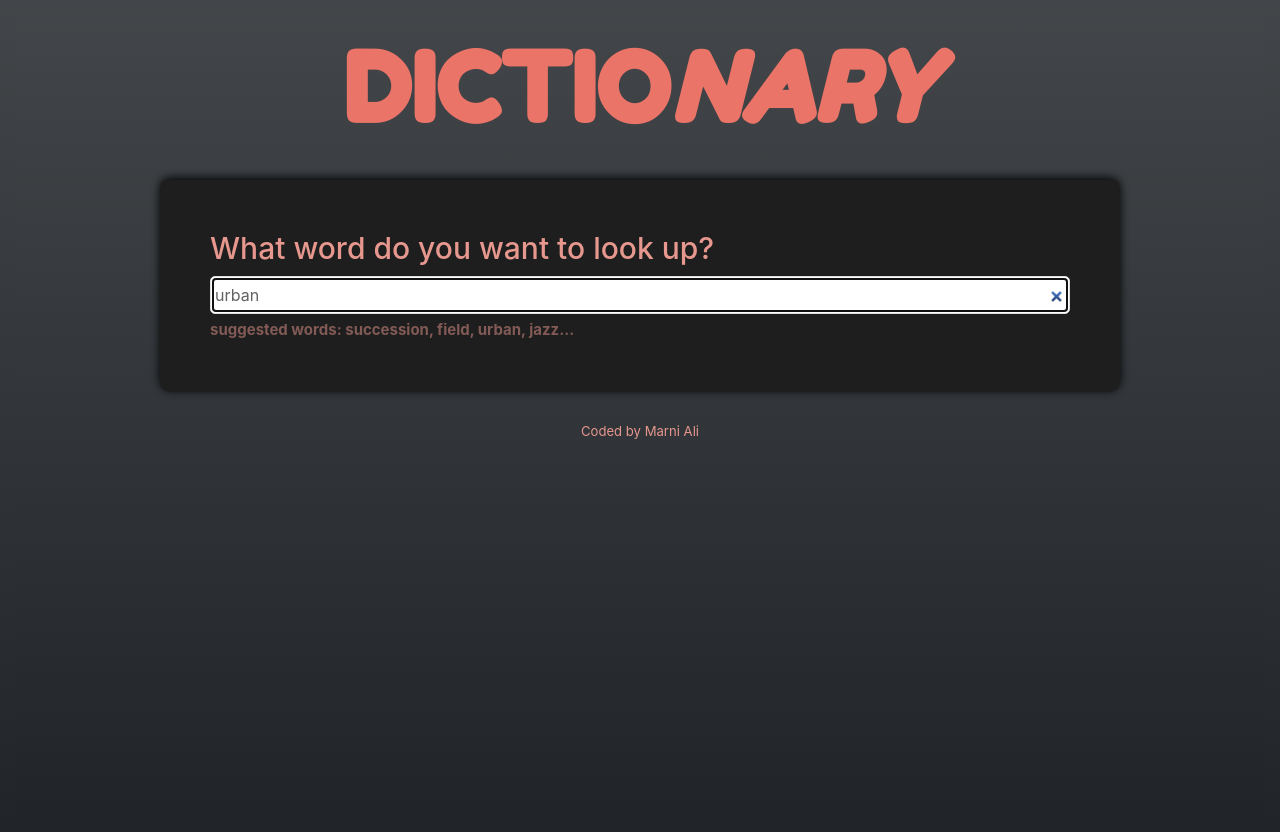
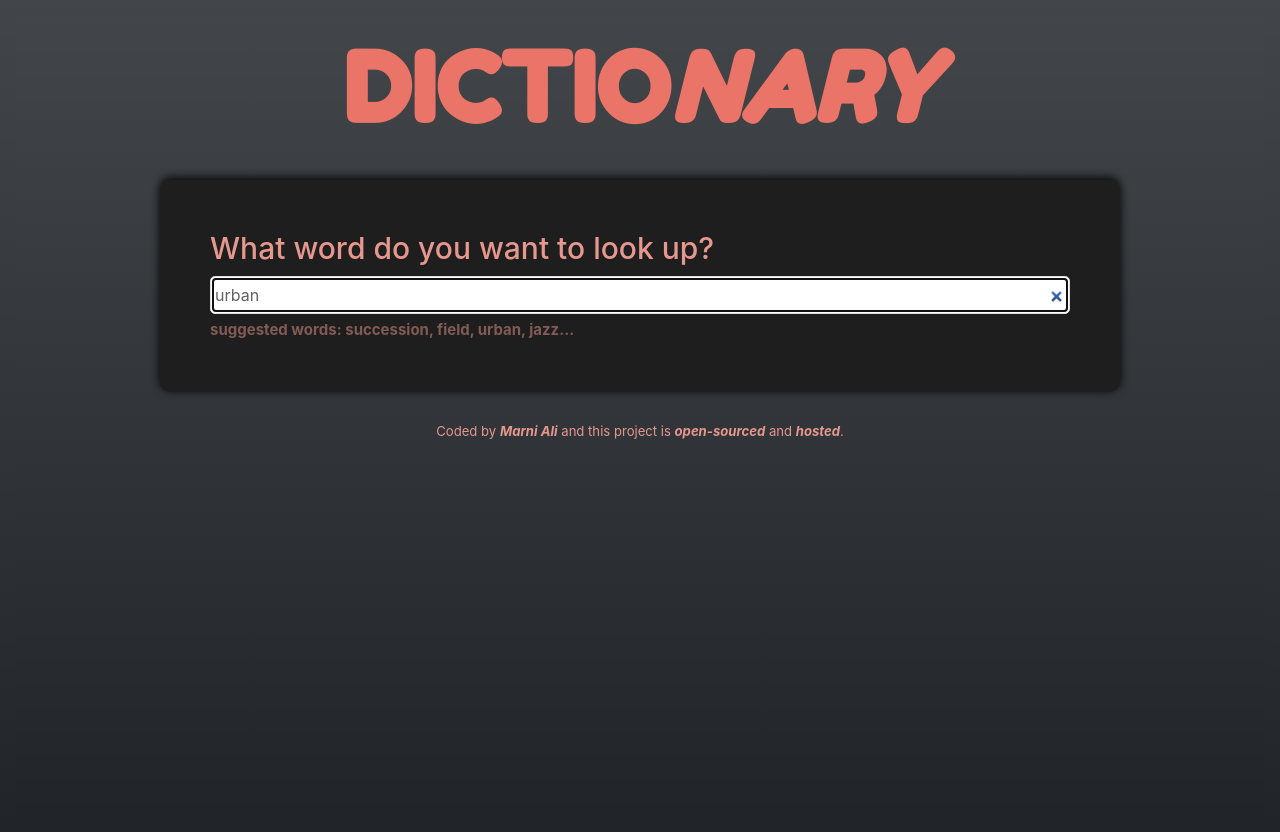
Before and after one commit to marnicodes/dictionary-app, a React (Create React App) app: page / in a window 1280 px wide. Built offline with nearby package versions, Linux system fonts and the light colour scheme; no server answers; a web font is replaced by a local one.

Commit message:
Added footer information

```diff
--- a/src/App.css
+++ b/src/App.css
@@ -16,6 +16,8 @@
 }
 .App-footer a {
   text-decoration: none;
+  font-style: italic;
+  font-weight: bold;
   color: #e6978e;
 }
 .App-footer a:hover {
--- a/src/App.js
+++ b/src/App.js
@@ -12,7 +12,12 @@ export default function App() {
         <footer className="App-footer">
           <small>
             Coded by{" "}
-            <a href="https://github.com/marnicodes/dictionary-app">Marni Ali</a>
+            <a href="https://www.instagram.com/marnikodes/ ">Marni Ali</a> and
+            this project is{" "}
+            <a href="https://github.com/marnicodes/dictionary-app">
+              open-sourced
+            </a>{" "}
+            and <a href="https://eloquent-payne-de95f8.netlify.app">hosted</a>.
           </small>
         </footer>
       </div>
```
